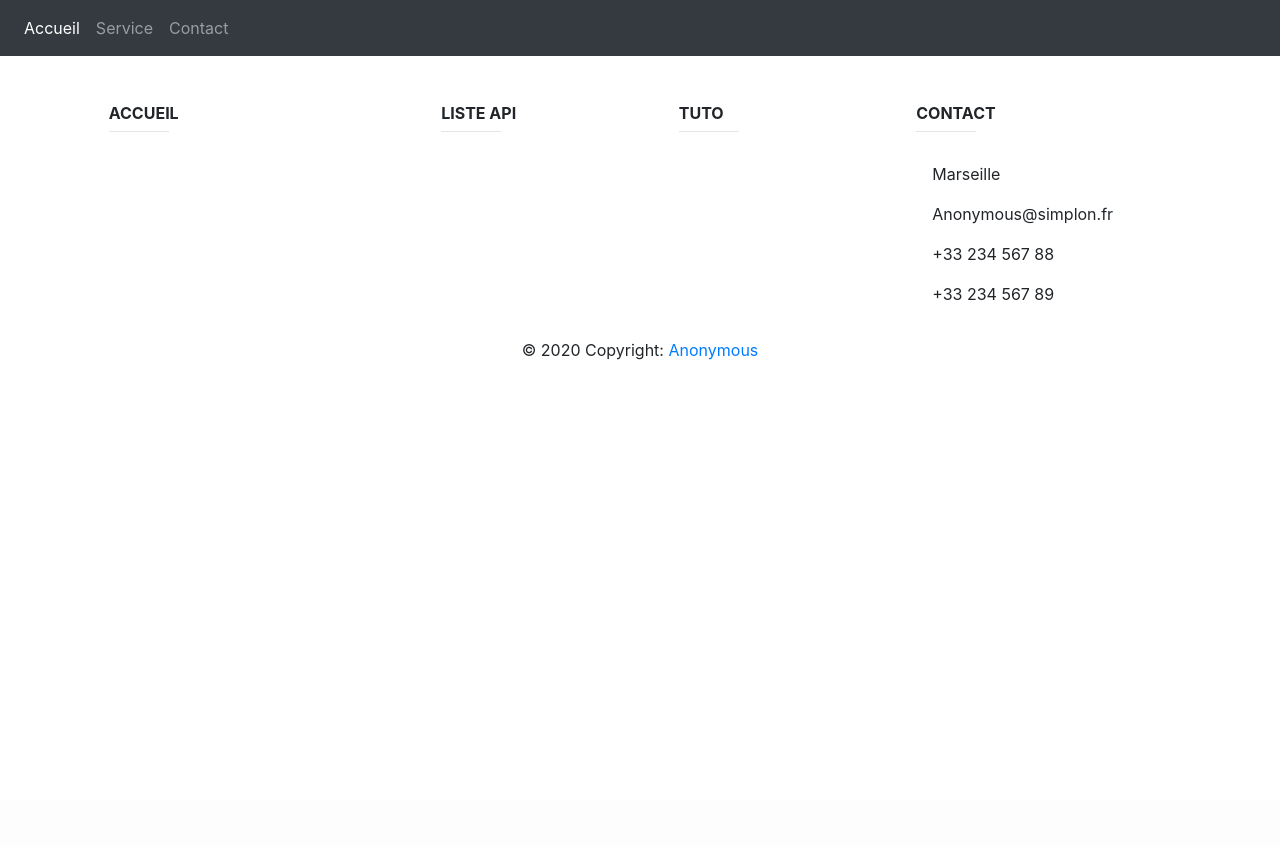
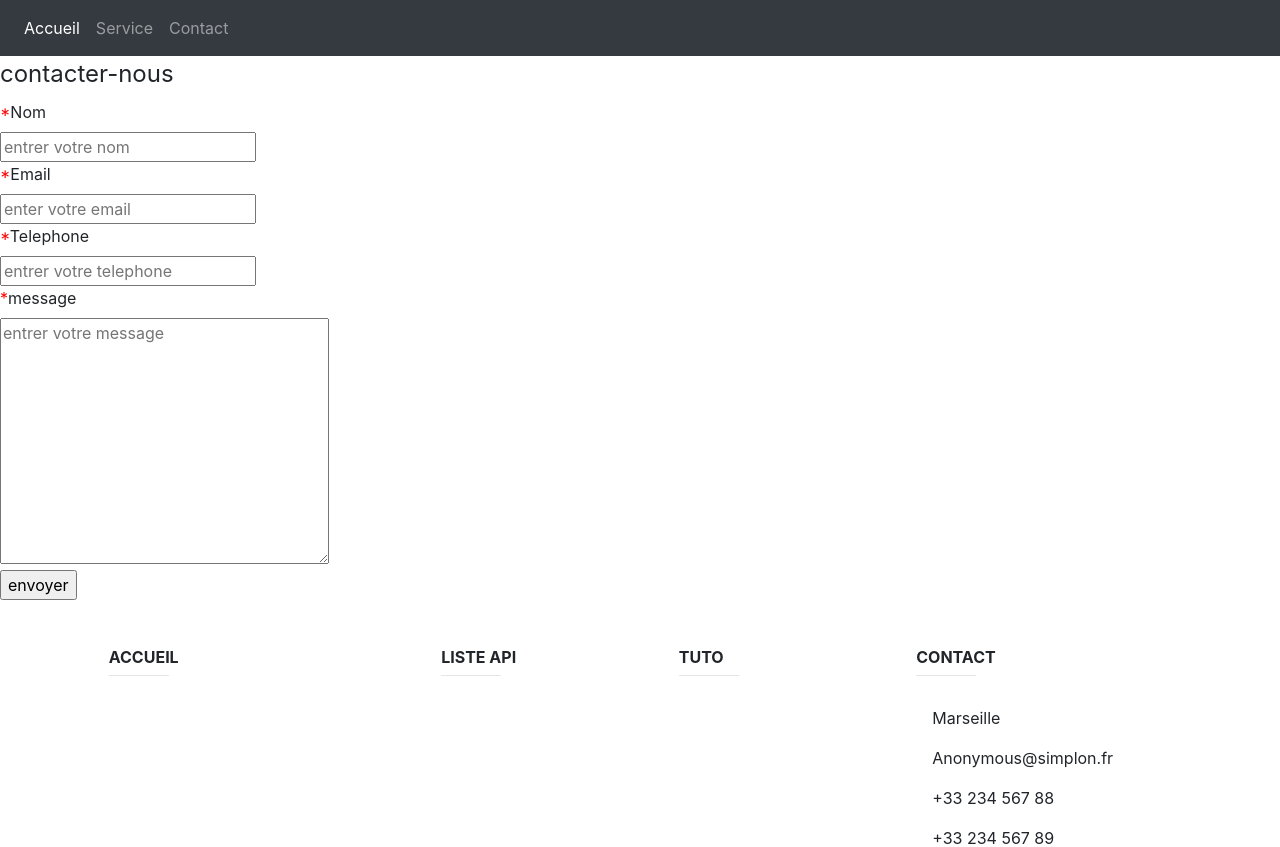
Before and after one commit to guillaumeaillaud/Anonymous, a PHP site: page / in a window 1280 px wide. Shown: the top 847 px of the page. Before the commit the page ends 360 px from the top, so only its background shows below. Run offline with PHP 8.4, Linux system fonts and the light colour scheme.

Commit message:
debut de formulaire

```diff
--- a/php/view/section_contact.php
+++ b/php/view/section_contact.php
@@ -1,3 +1,27 @@
 <section id="section_contact" class="contact">
+    <form id="contact" action="#section_contact" method="post">
+        <fieldset>
+            <legend>contacter-nous</legend>
+            <label for="nom"><span style="color:red">*</span>Nom</label>
+            <div>
+            <input type="text" name="nom" id="nom" placeholder="entrer votre nom" required>
+            </div>
+            <label for="email"><span style="color:red">*</span>Email</label>
+            <div>
+            <input type="email" name="email" id="email" placeholder="enter votre email" required>
+            </div>
+            <label for="phone"><span style="color:red">*</span>Telephone</label>
+            <div>
+            <input type="phone" name="telephone" id="phone" placeholder="entrer votre telephone" required>
+            </div>
+            <label for="message"><span style="color:red">*</span>message</label>
+            <div>
+            <textarea name="message" id="message" cols="30" rows="10" placeholder="entrer votre message" required></textarea>
+            </div>
+            <div>
+                <input type="submit" value="envoyer">
+            </div>
+        </fieldset>
+    </form>
 
 </section>
--- a/php/view/section_service.php
+++ b/php/view/section_service.php
@@ -1,3 +1,4 @@
 <section  id="section_service" class="service">
 
+
    </section>
```
